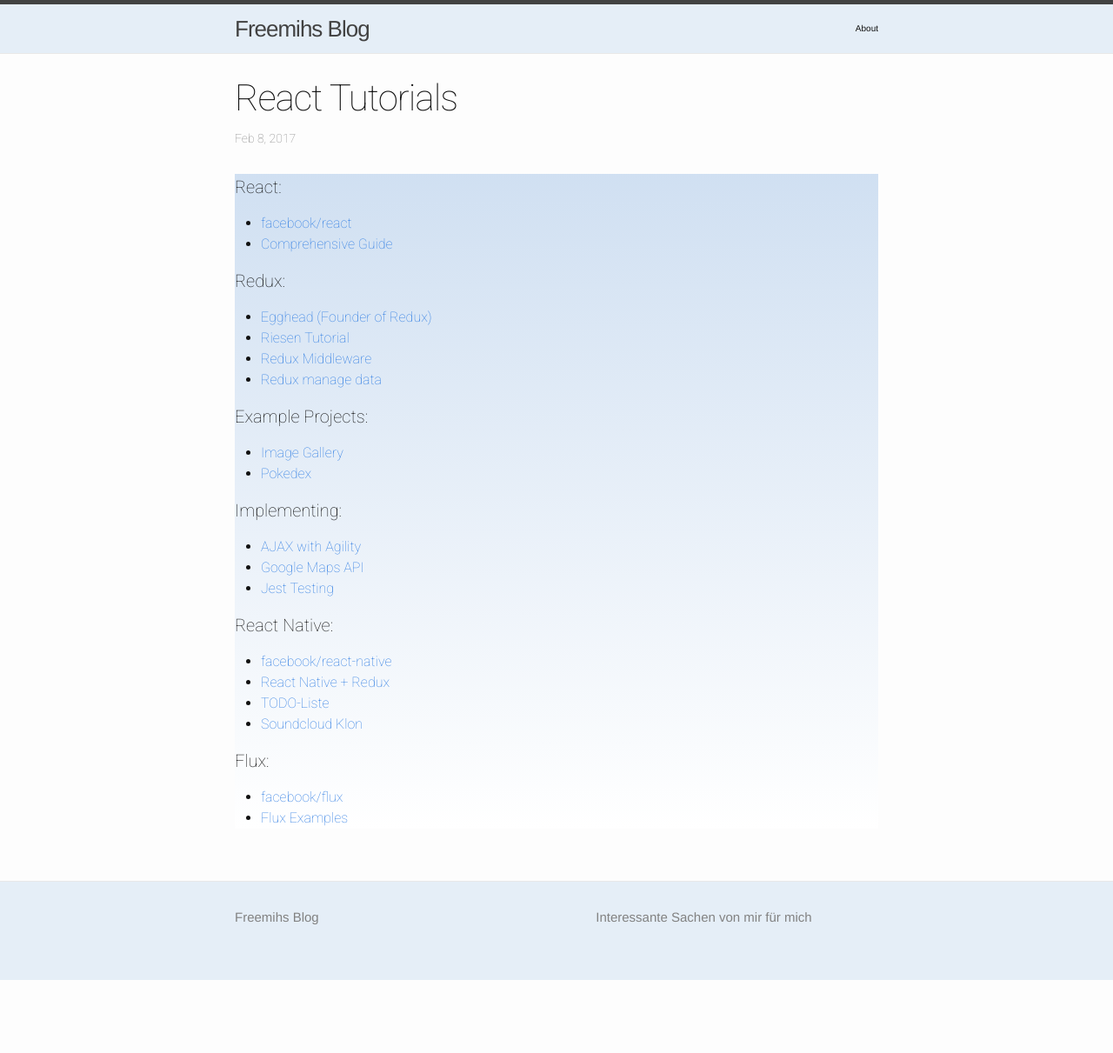
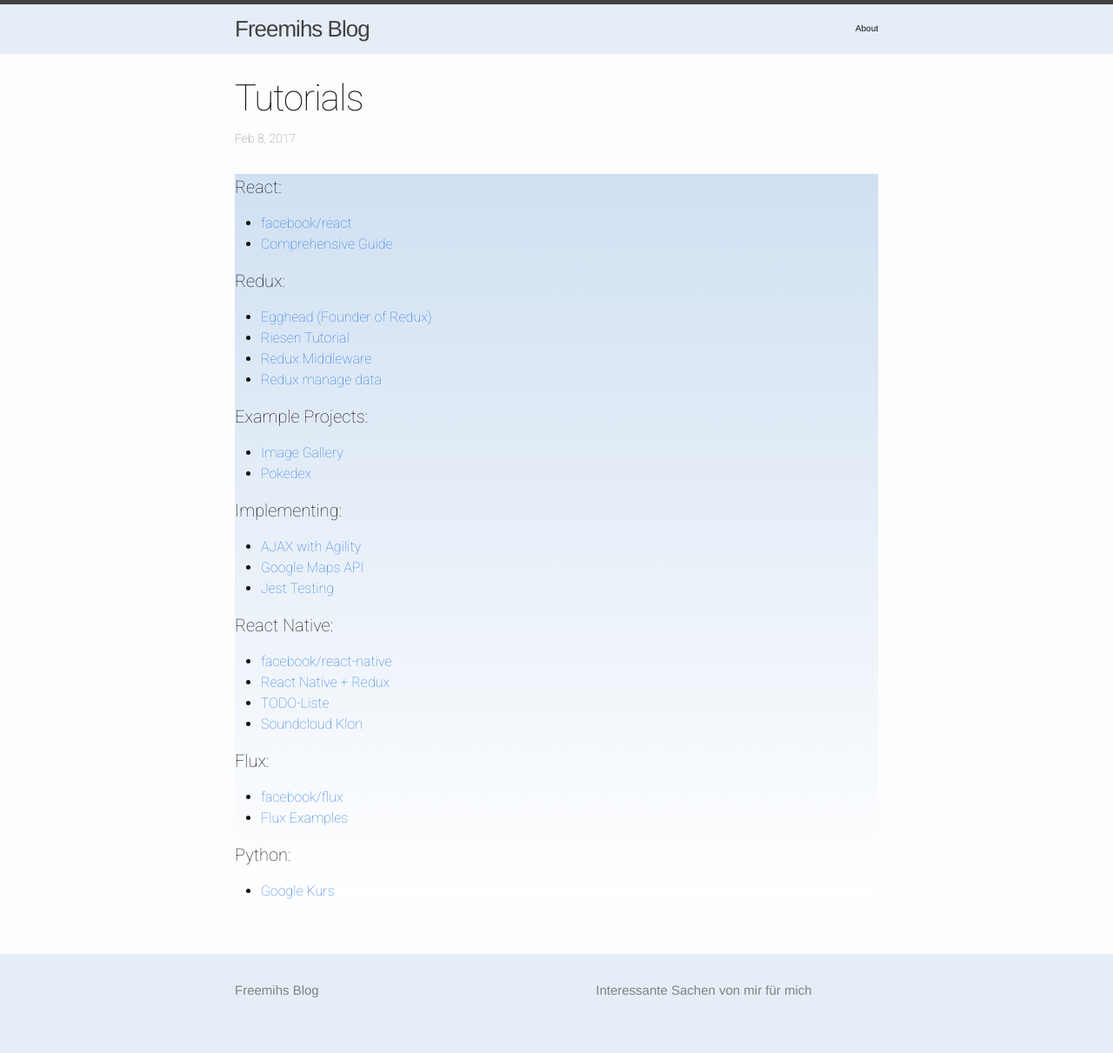
Before and after one commit to freemih/freemih.github.io, a Jekyll site: the page built from _posts/2017-02-08-Tutorials.markdown, in a window 1280 px wide. Shown: the whole page at 87% size. Built offline with Jekyll 4.4.1, drawn with Linux system fonts in a browser that asks for light colours; before the commit the page ends 1127 px from its top, so only the background shows below that.

Commit message:
Update and rename 2017-02-08-React_Tutorials.markdown to 2017-02-08-Tutorials.markdown

```diff
--- a/_posts/2017-02-08-React_Tutorials.markdown
+++ b/_posts/2017-02-08-Tutorials.markdown
@@ -1,6 +1,6 @@
 ---
 layout: post
-title:  "React Tutorials"
+title:  "Tutorials"
 date:   2017-02-08 11:05:36 -0500
 ---
 
@@ -67,3 +67,10 @@ date:   2017-02-08 11:05:36 -0500
   <li><a href='https://github.com/facebook/flux/tree/master/examples'>Flux Examples</a></li>
 </ul>
 </div>
+
+<div>
+<h4>Python:</h4>
+<ul>
+  <li><a href='https://developers.google.com/edu/python/'>Google Kurs</a></li>
+</ul>
+</div>
```
